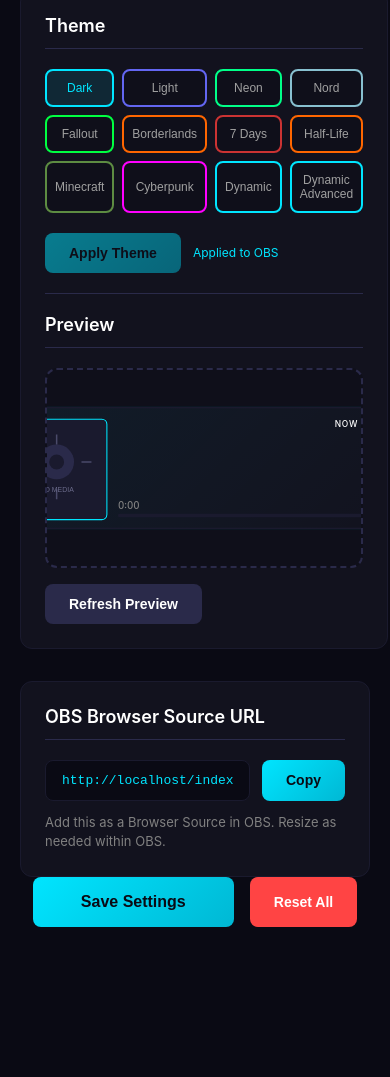
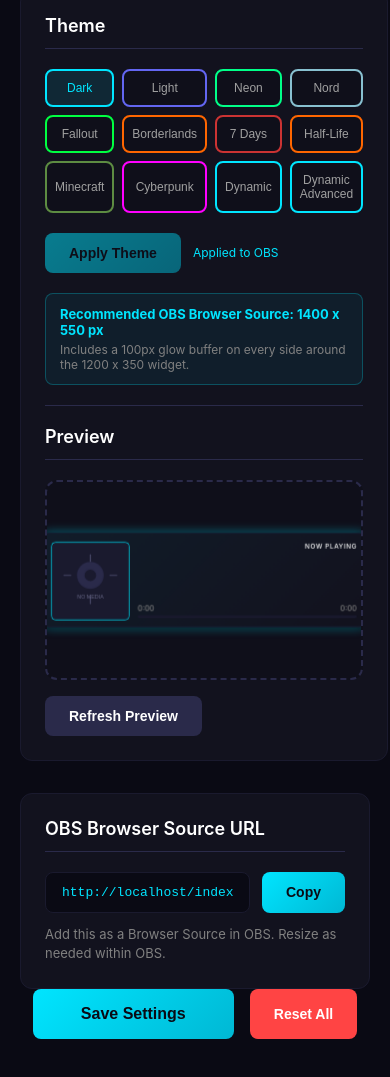
Before and after one commit to Cyberbeast93/CyberMediaWidget, a website: page settings.html in a window 390 px wide. Shown: the part 988-2065 px from the top of the page. Before the commit the page ends 1955 px from the top, so only its background shows below. Drawn offline with Linux system fonts and the light colour scheme; no server answers.

Commit message:
Hide OBS idle placeholder and document glow buffer size

```diff
--- a/css/settings.css
+++ b/css/settings.css
@@ -242,6 +242,24 @@ body {
     color: #00e5ff;
 }
 
+.obs-dimensions {
+    display: flex;
+    flex-direction: column;
+    gap: 4px;
+    padding: 12px 14px;
+    margin-bottom: 20px;
+    background: rgba(0, 229, 255, 0.06);
+    border: 1px solid rgba(0, 229, 255, 0.25);
+    border-radius: 8px;
+    color: #00e5ff;
+    font-size: 13px;
+}
+
+.obs-dimensions span {
+    color: #808080;
+    font-size: 12px;
+}
+
 .url-display {
     display: flex;
     gap: 12px;
@@ -295,19 +313,19 @@ body {
 }
 
 .preview-container iframe {
-    width: 1200px;
-    height: 350px;
+    width: 1400px;
+    height: 550px;
     border: none;
     border-radius: 16px;
     background: transparent;
     overflow: hidden;
-    transform: scale(0.35);
+    transform: scale(0.27);
     transform-origin: center center;
     position: absolute;
     top: 50%;
     left: 50%;
-    margin-left: -600px;
-    margin-top: -175px;
+    margin-left: -700px;
+    margin-top: -275px;
 }
 
 .obs-section {
--- a/js/app.js
+++ b/js/app.js
@@ -225,6 +225,10 @@ const WidgetApp = {
         if (urlConfig.height) {
             document.documentElement.style.setProperty('--widget-height', urlConfig.height + 'px');
         }
+
+        this.elements.widget.classList.remove('is-playing', 'is-idle');
+        this.elements.widget.classList.toggle('is-paused', !this.isPreview);
+        document.body.classList.toggle('playback-paused', !this.isPreview);
     },
 
     startThemePolling() {
@@ -351,9 +355,9 @@ const WidgetApp = {
         this.elements.totalTime.textContent = '0:00';
         this.elements.playStatus.textContent = '';
         this.elements.widget.classList.remove('is-playing');
-        this.elements.widget.classList.remove('is-paused');
+        this.elements.widget.classList.toggle('is-paused', !this.isPreview);
         this.elements.widget.classList.add('is-idle');
-        document.body.classList.remove('playback-paused');
+        document.body.classList.toggle('playback-paused', !this.isPreview);
         this.stopProgressUpdate();
     },
 
@@ -373,9 +377,10 @@ const WidgetApp = {
 
         this.elements.trackTitle.textContent = 'Configure API Keys';
         this.elements.trackArtist.textContent = 'Open settings.html to setup';
-        this.elements.widget.classList.remove('is-paused');
+        this.elements.widget.classList.remove('is-playing');
+        this.elements.widget.classList.add('is-paused');
         this.elements.widget.classList.add('is-idle');
-        document.body.classList.remove('playback-paused');
+        document.body.classList.add('playback-paused');
     },
 
     updateSourceIcon(source) {
--- a/settings.html
+++ b/settings.html
@@ -83,6 +83,11 @@
                     <span id="theme-status" class="theme-status"></span>
                 </div>
 
+                <div class="obs-dimensions">
+                    <strong>Recommended OBS Browser Source: 1400 x 550 px</strong>
+                    <span>Includes a 100px glow buffer on every side around the 1200 x 350 widget.</span>
+                </div>
+
                 <h2 class="preview-heading">Preview</h2>
                 <div class="preview-container">
                     <iframe id="preview-frame" src="index.html" frameborder="0" scrolling="no"></iframe>
```
Also changed, not shown: README.md.
